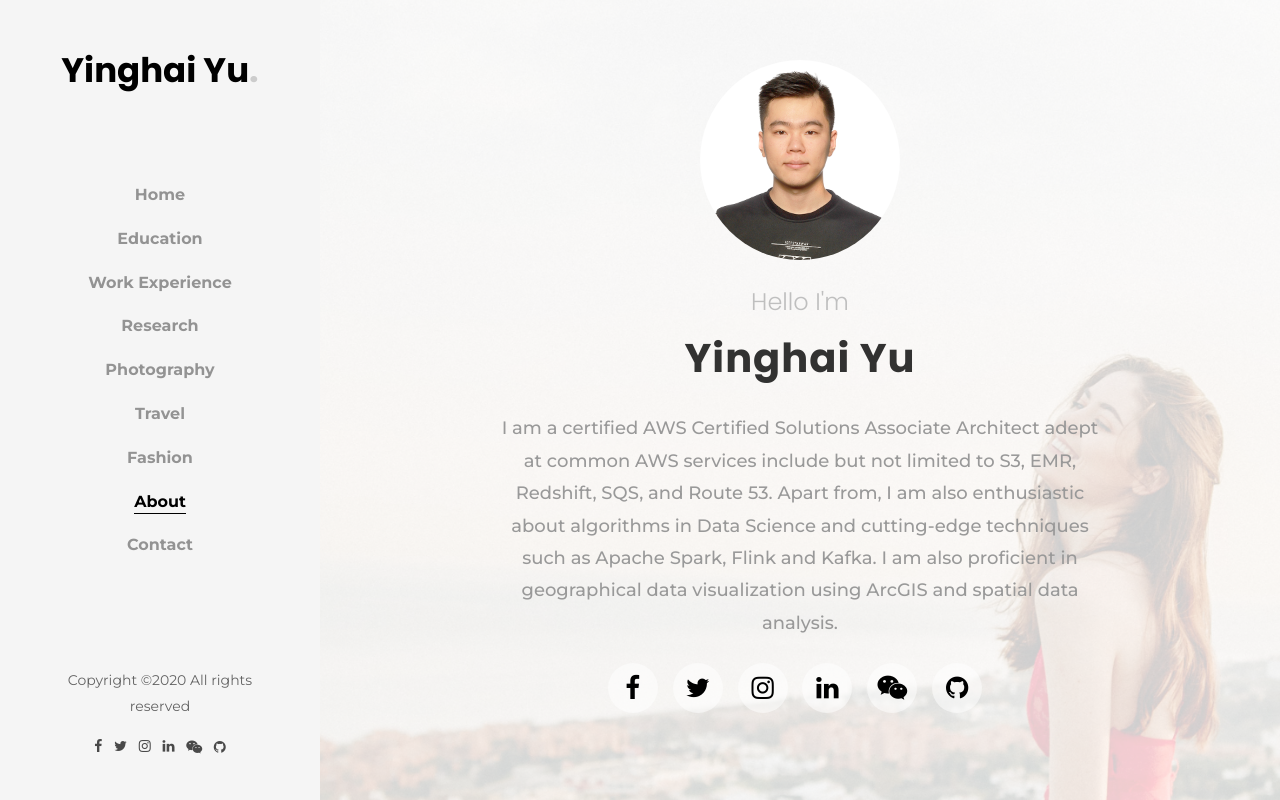
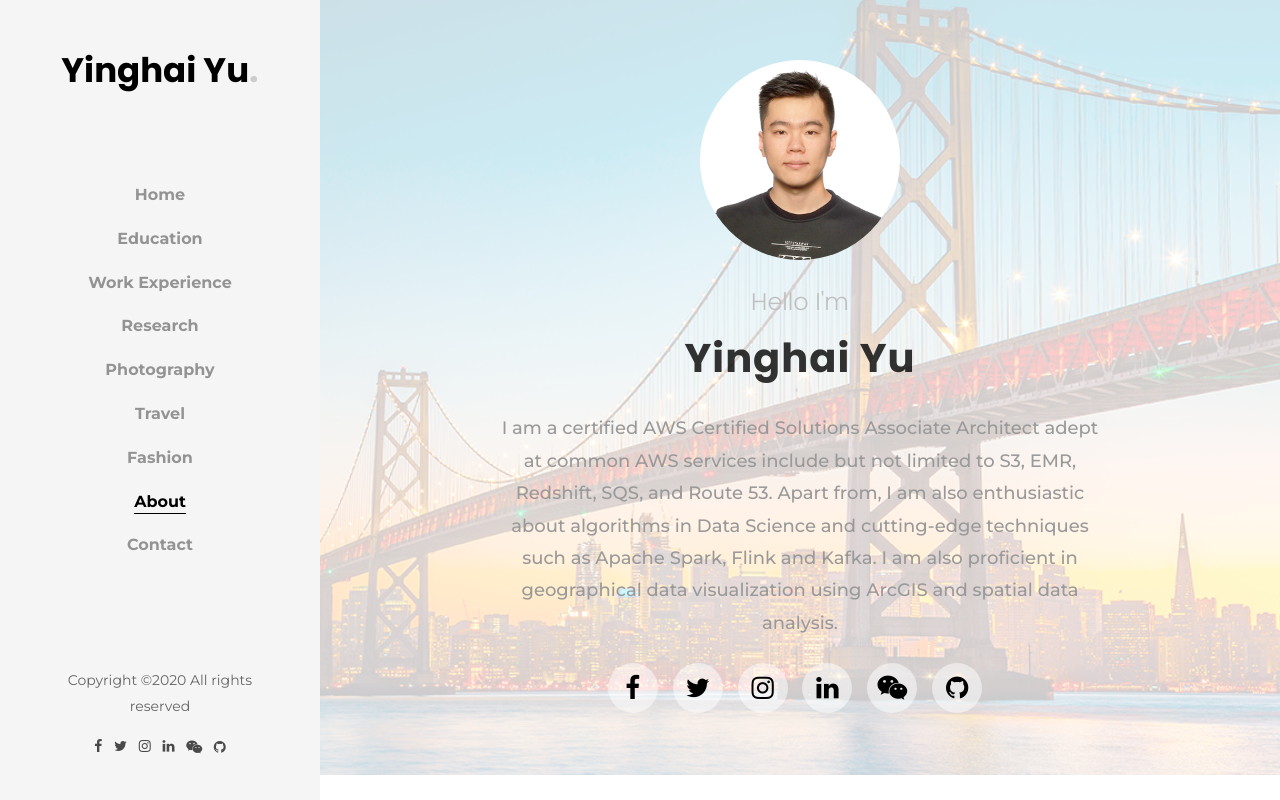
Before and after one commit to iyutpo/yinghai, a plain HTML site: page about.html in a window 1280 px wide. Drawn offline with Linux system fonts and the light colour scheme; some packages are replaced by stand-ins of ours; no server answers; files whose address does not match are found by name.

Commit message:
Update about.html

```diff
--- a/about.html
+++ b/about.html
@@ -63,7 +63,7 @@
 			</div>
 		</aside> <!-- END COLORLIB-ASIDE -->
 		<div id="colorlib-main">
-			<div class="hero-wrap hero-wrap-2 js-fullheight" style="background-image: url(images/bg_4.jpg);" data-stellar-background-ratio="0.5">
+			<div class="hero-wrap hero-wrap-2 js-fullheight" style="background-image: url(images/bg_1.jpg);" data-stellar-background-ratio="0.5">
 				<div class="overlay"></div>
 				<div class="js-fullheight d-flex justify-content-center align-items-center">
 					<div class="col-md-8 text text-center">
```
